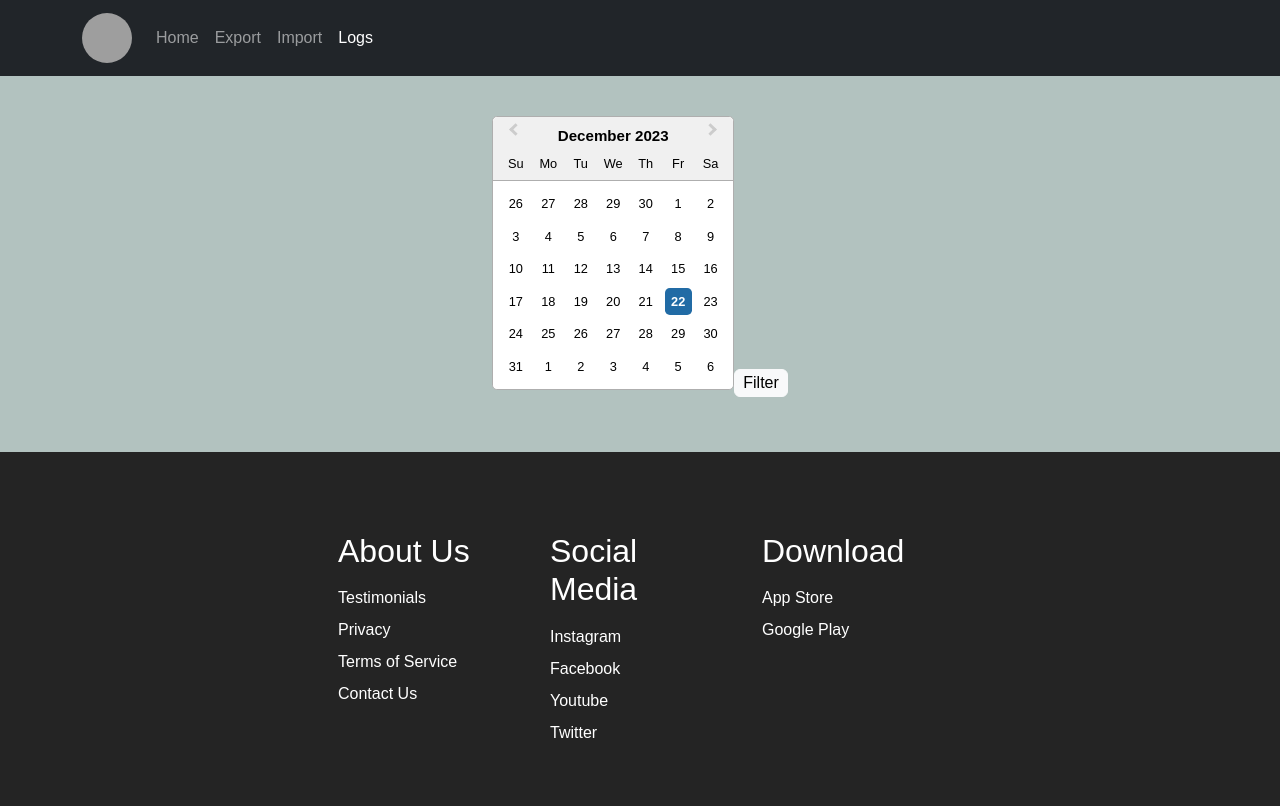
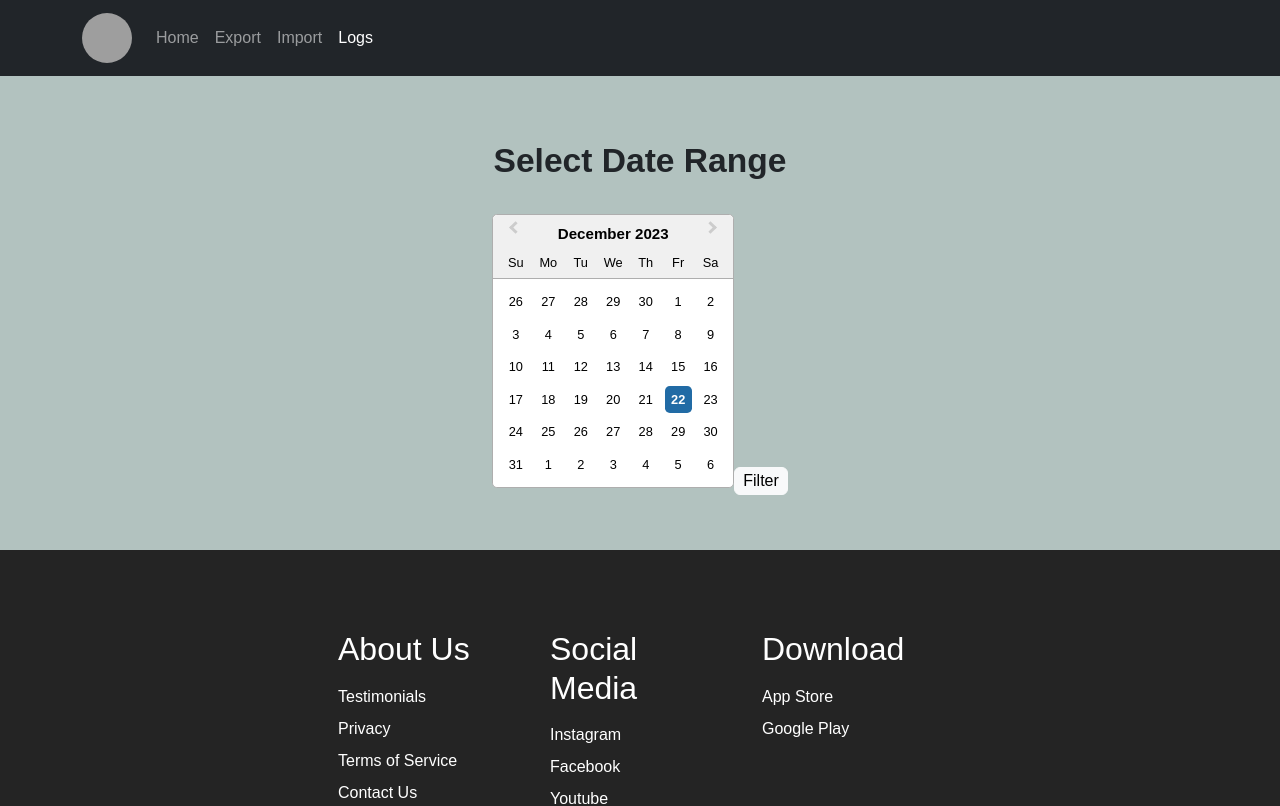
Before and after one commit to MarcusB71/training-log-app, a React (Create React App) app in the folder frontend/: page /Logs in a window 1280 px wide. Shown: the top 806 px of the page. Built offline with nearby package versions, Linux system fonts and the light colour scheme; grey boxes are pictures that could not be loaded.

Commit message:
added h2 element

```diff
--- a/frontend/src/components/DisplayLogsInRange.js
+++ b/frontend/src/components/DisplayLogsInRange.js
@@ -47,6 +47,7 @@ const DisplayLogsInRange = () => {
   };
   return (
     <div>
+      <h2 className="formH2">Select Date Range</h2>
       <DatePicker
         selected={startDate}
         onChange={onCalChange}
```
